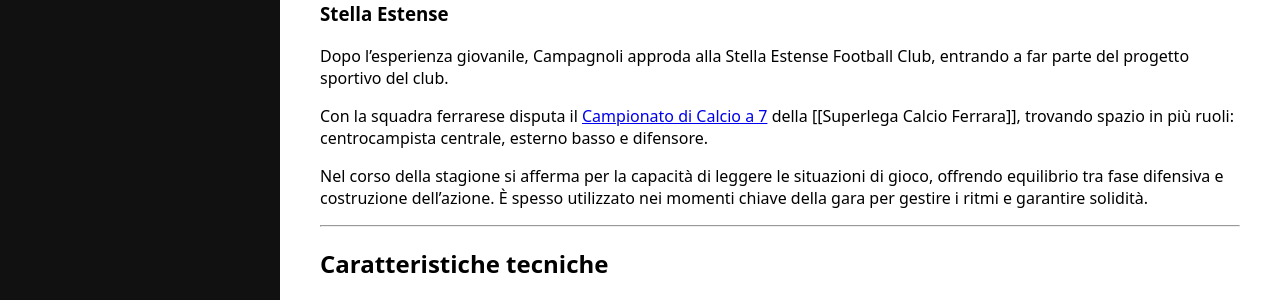
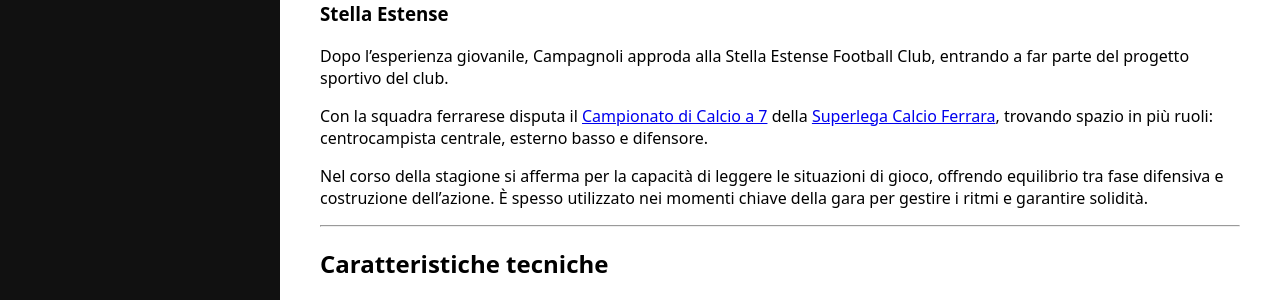
Before and after one commit to tommy-unife/Stella-Estense-Wiki, a Jekyll site: the page built from Andrea-Campagnoli.md, in a window 1280 px wide. Shown: the part 1233-1533 px from the top of the page. Built offline with Jekyll 4.4.1, drawn with Linux system fonts in a browser that asks for light colours; our own code applies the rules of GitHub Pages for plain Markdown files; part of the change alters nothing that is shown.

```diff
--- a/Andrea-Campagnoli.md
+++ b/Andrea-Campagnoli.md
@@ -47,7 +47,7 @@ Successivamente passa alla Portuense Etrusca, società con cui completa la cresc
 
 Dopo l’esperienza giovanile, Campagnoli approda alla Stella Estense Football Club, entrando a far parte del progetto sportivo del club.
 
-Con la squadra ferrarese disputa il [Campionato di Calcio a 7](Campionato-Calcio-a-7.md) della [[Superlega Calcio Ferrara]], trovando spazio in più ruoli: centrocampista centrale, esterno basso e difensore.
+Con la squadra ferrarese disputa il [Campionato di Calcio a 7](Campionato-Calcio-a-7.md) della [Superlega Calcio Ferrara](Superlega-Calcio-Ferrara.md), trovando spazio in più ruoli: centrocampista centrale, esterno basso e difensore.
 
 Nel corso della stagione si afferma per la capacità di leggere le situazioni di gioco, offrendo equilibrio tra fase difensiva e costruzione dell’azione. È spesso utilizzato nei momenti chiave della gara per gestire i ritmi e garantire solidità.
 
```
